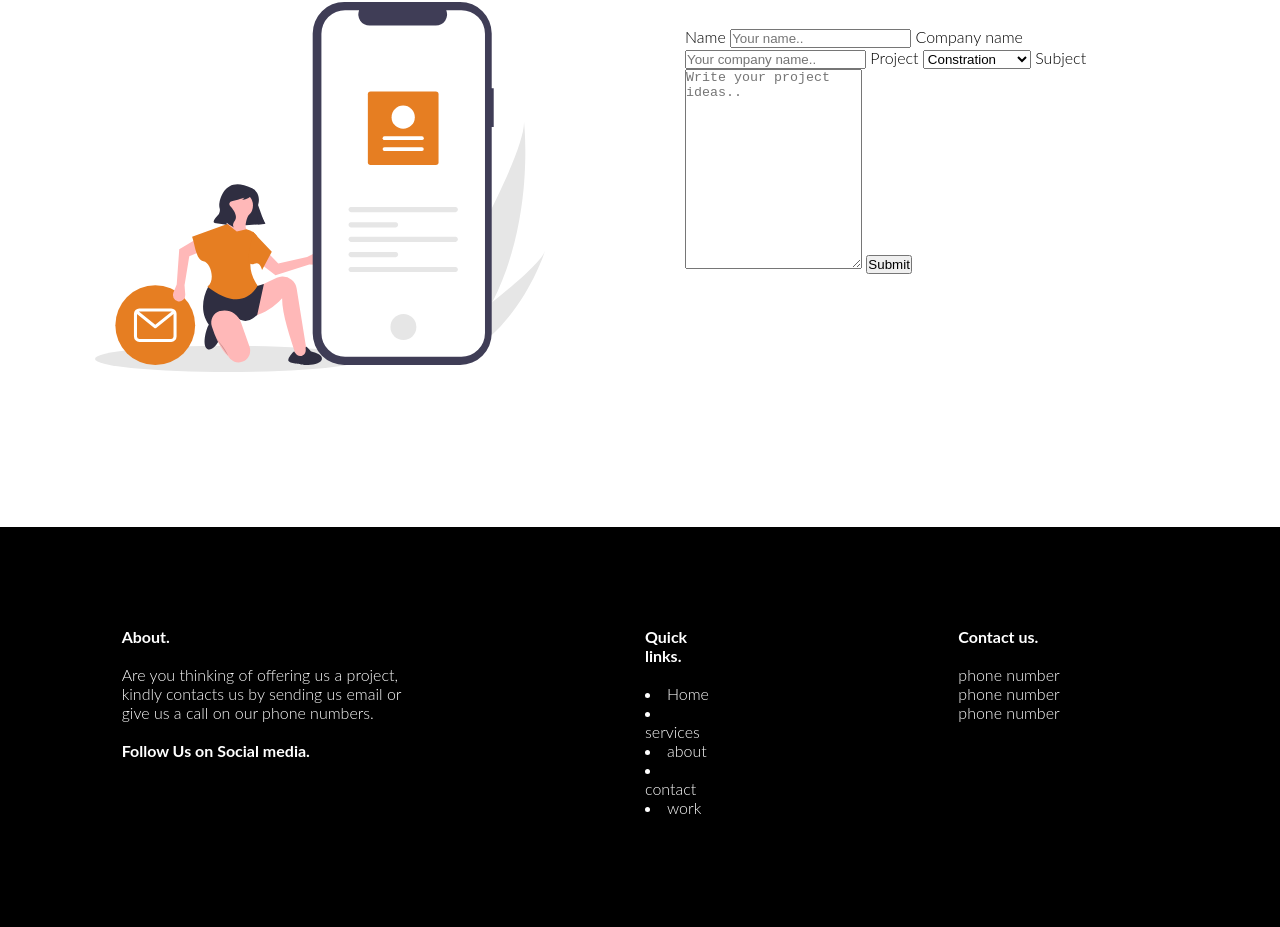
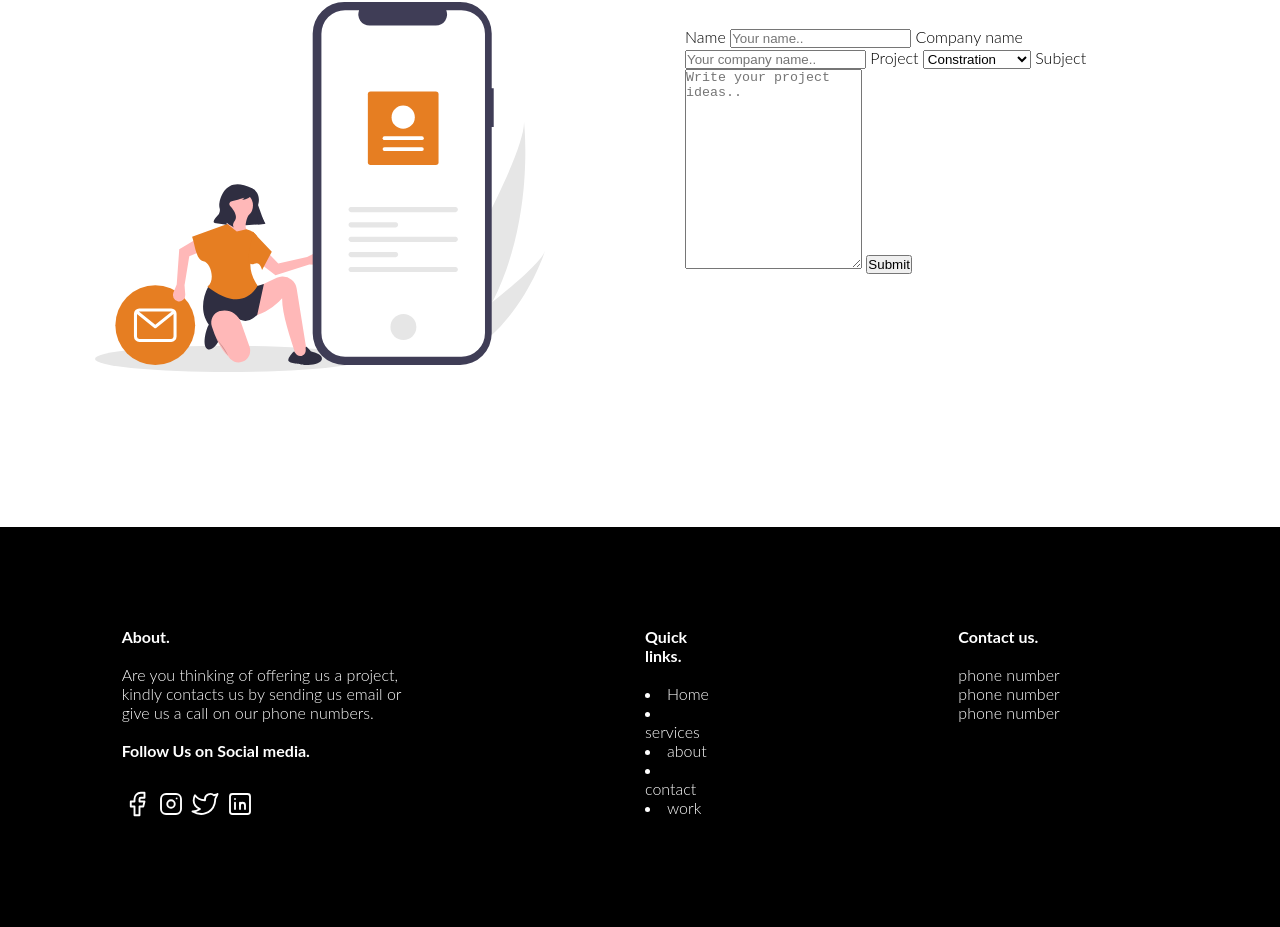
Before and after one commit to osman2491/sabrin-contractors, a plain HTML site: page index.html in a window 1280 px wide. Shown: the part 2613-3540 px from the top of the page. Drawn offline with Linux system fonts and the light colour scheme.

Commit message:
add social icons

```diff
--- a/index.html
+++ b/index.html
@@ -165,7 +165,31 @@
  <section>
      <div class="footer-container">
          <div> <h4>About.</h4> <br>Are you thinking of offering us a project, kindly contacts us by sending us email or give us a call on our phone numbers. <br><br>
-        <h4>Follow Us on Social media.</h4></div>
+        <h4>Follow Us on Social media.</h4>
+    <br>
+    <a href="https://www.facebook.com/"><svg class="icon" xmlns="http://www.w3.org/2000/svg" class="icon icon-tabler icon-tabler-brand-facebook" width="30" height="50" viewBox="0 0 24 24" stroke-width="1.5" stroke="#ffffff" fill="none" stroke-linecap="round" stroke-linejoin="round">
+        <path stroke="none" d="M0 0h24v24H0z"/>
+        <path d="M7 10v4h3v7h4v-7h3l1 -4h-4v-2a1 1 0 0 1 1 -1h3v-4h-3a5 5 0 0 0 -5 5v2h-3" />
+      </svg></a>
+      <a href="https://www.instagram.com/?hl=en"><svg class="icon" xmlns="http://www.w3.org/2000/svg" class="icon icon-tabler icon-tabler-brand-instagram" width="30" height="50" viewBox="0 0 24 24" stroke-width="1.5" stroke="#ffffff" fill="none" stroke-linecap="round" stroke-linejoin="round">
+        <path stroke="none" d="M0 0h24v24H0z"/>
+        <rect x="4" y="4" width="16" height="16" rx="4" />
+        <circle cx="12" cy="12" r="3" />
+        <line x1="16.5" y1="7.5" x2="16.5" y2="7.501" />
+      </svg></a>
+      <a href="https://twitter.com/login"><svg class="icon" xmlns="http://www.w3.org/2000/svg" class="icon icon-tabler icon-tabler-brand-twitter" width="30" height="50" viewBox="0 0 24 24" stroke-width="1.5" stroke="#ffffff" fill="none" stroke-linecap="round" stroke-linejoin="round">
+        <path stroke="none" d="M0 0h24v24H0z"/>
+        <path d="M22 4.01c-1 .49-1.98.689-3 .99-1.121-1.265-2.783-1.335-4.38-.737S11.977 6.323 12 8v1c-3.245.083-6.135-1.395-8-4 0 0-4.182 7.433 4 11-1.872 1.247-3.739 2.088-6 2 3.308 1.803 6.913 2.423 10.034 1.517 3.58-1.04 6.522-3.723 7.651-7.742a13.84 13.84 0 0 0 .497 -3.753C20.18 7.773 21.692 5.25 22 4.009z" />
+      </svg></a>
+      <a href="https://www.linkedin.com/"><svg class="icon" xmlns="http://www.w3.org/2000/svg" class="icon icon-tabler icon-tabler-brand-linkedin" width="30" height="50" viewBox="0 0 24 24" stroke-width="1.5" stroke="#ffffff" fill="none" stroke-linecap="round" stroke-linejoin="round">
+        <path stroke="none" d="M0 0h24v24H0z"/>
+        <rect x="4" y="4" width="16" height="16" rx="2" />
+        <line x1="8" y1="11" x2="8" y2="16" />
+        <line x1="8" y1="8" x2="8" y2="8.01" />
+        <path d="M12 16v-5" />
+        <path d="M16 16v-3a2 2 0 0 0 -4 0" />
+      </svg></a>
+    </div>
          <div><h4>Quick links.</h4> <br>
         <li>Home</li>
         <li>services</li>
--- a/style.css
+++ b/style.css
@@ -216,3 +216,7 @@ nav{
     padding-top: 100px;
 
 }
+
+.icon:hover {
+    filter: invert(0.5) sepia(2);
+}
```
